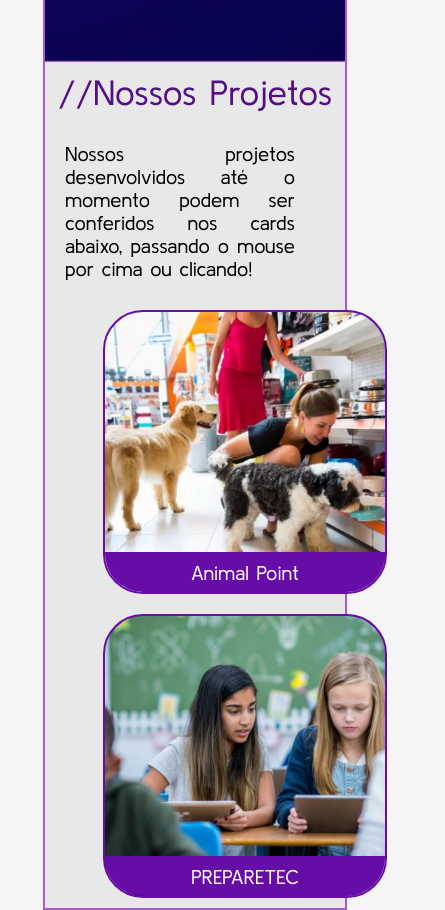
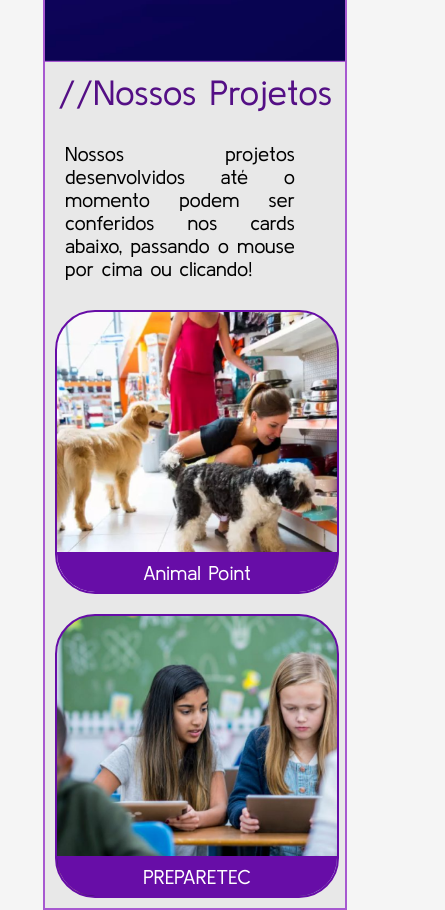
Before and after one commit to SymetraDev7/symetraSite, a plain HTML site: page index.html in a window 390 px wide. Shown: the part 3316-4226 px from the top of the page, 445 px wide, since content can reach past the window. Drawn offline with Linux system fonts and the light colour scheme.

Commit message:
ajeitando css

```diff
--- a/view/app.css
+++ b/view/app.css
@@ -633,6 +633,11 @@ footer .nossos-projetos, footer .contato-footer{
     .nossos-projetos-content p{
         width: 230px;
     }
+    .group-projetos{
+        flex-direction: column;
+        align-items: center;
+        width: 300px;
+    }
     #nossos-projetos .imagem-notebook{
         background-image: url(../src/images/notebook.png);
         background-size: cover;
```
